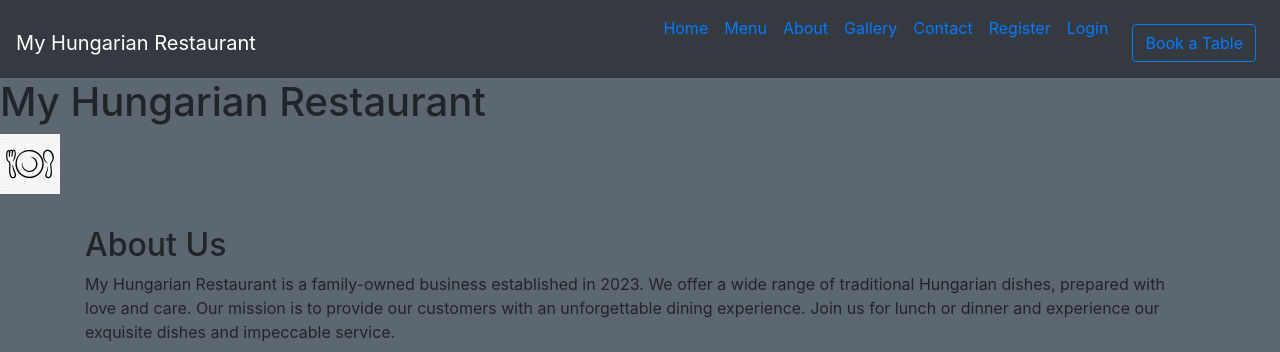
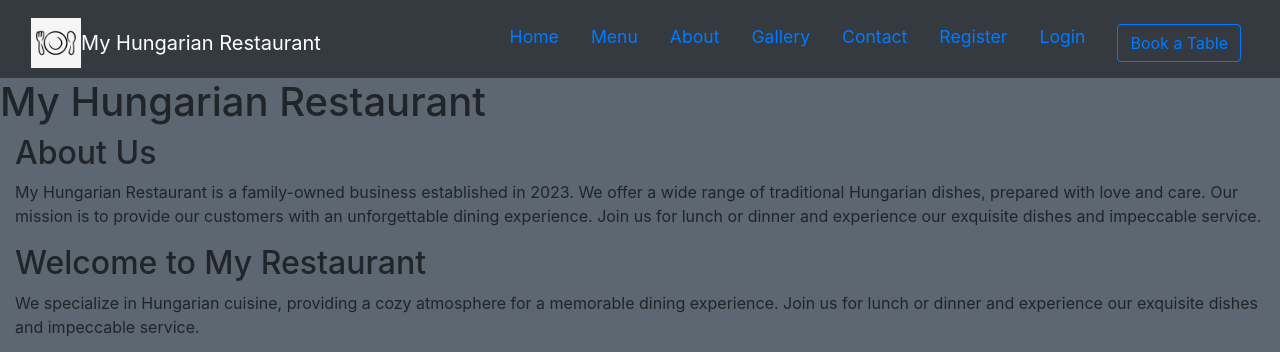
Before and after one commit to stevebiczyk/table-booking-system, a Django app: page /about/ in a window 1280 px wide. Shown: the top 352 px of the page. Run offline with Django 4.2, Linux system fonts and the light colour scheme; some libraries are stand-ins or nearby versions.

Commit message:
CSS and Bootstrap styling to Navbar

```diff
--- a/static/css/style.css
+++ b/static/css/style.css
@@ -5,9 +5,9 @@
 }
 
 /* Set the font size and color for the navigation links */
-.nav-link {
+.navbar .navbar-nav .nav-item .nav-link {
     font-size: 1.1rem;
-    color: #ffffff;
+    color: #007bff;
 }
 
 /* Change the color of navigation links on hover */
--- a/templates/base.html
+++ b/templates/base.html
@@ -20,6 +20,56 @@
         <!-- Navigation -->
         <nav class="navbar navbar-main sticky-top navbar-expand-lg navbar-transparent navbar-dark bg-dark pt-3"
             id="navbar-main">
+            <div class="container-fluid">
+                <img src="{% static 'img/logo.png' %}" alt="Restaurant Logo" class="logo" height="50">
+                <a class="navbar-brand" href="{% url 'index' %}">My Hungarian Restaurant</a>
+                <button class="navbar-toggler" type="button" data-toggle="collapse" data-target="#navbarNav"
+                    aria-controls="navbarNav" aria-expanded="false" aria-label="Toggle navigation">
+                    <span class="navbar-toggler-icon"></span>
+                </button>
+                <div class="collapse navbar-collapse" id="navbarNav">
+                    <ul class="navbar-nav ml-auto">
+                        <li class="nav-item">
+                            <a class="nav-link" href="/">Home</a>
+                        </li>
+                        <li class="nav-item">
+                            <a class="nav-link" href="/menu">Menu</a>
+                        </li>
+                        <li class="nav-item">
+                            <a class="nav-link" href="/about">About</a>
+                        </li>
+                        <li class="nav-item">
+                            <a class="nav-link" href="/gallery">Gallery</a>
+                        </li>
+                        <li class="nav-item">
+                            <a class="nav-link" href="/contact">Contact</a>
+                        </li>
+                        {% if user.is_authenticated %}
+                        <li class="nav-item">
+                            <a class="nav-link" href="{% url 'account_logout' %}">Logout</a>
+                        </li>
+                        {% else %}
+                        <li class="nav-item">
+                            <a class="nav-link" href="{% url 'account_signup' %}">Register</a>
+                        </li>
+                        <li class="nav-item">
+                            <a class="nav-link" href="{% url 'account_login' %}">Login</a>
+                        </li>
+                        {% endif %}
+                        <li class="nav-item">
+                            <a class="nav-link" href="{% url 'create_booking' %}">
+                                <button class="btn btn-outline-primary my-2 my-sm-0 book-table-btn" type="button">Book a
+                                    Table</button>
+                            </a>
+                        </li>
+                    </ul>
+                </div>
+            </div>
+        </nav>
+
+        <!-- <nav class="navbar navbar-main sticky-top navbar-expand-lg navbar-transparent navbar-dark bg-dark pt-3"
+            id="navbar-main">
+            <div class="container-fluid">
                 <a class="navbar-brand" href="{% url 'index' %}">My Hungarian Restaurant</a>
                 <button class="navbar-toggler" type="button" data-toggle="collapse" data-target="#navbarNav"
                     aria-controls="navbarNav" aria-expanded="false" aria-label="Toggle navigation">
@@ -46,15 +96,15 @@
                         </li>
                     </ul>
                 </div>
-        </nav>
+            </div>
+        </nav> -->
         <h1>My Hungarian Restaurant</h1>
-        <img src="{% static 'img/logo.png' %}" alt="Restaurant Logo" class="logo">
     </header>
 
     <main>
-        <div class="container">
+        <div class="container-fluid">
             <div class="row">
-                <div class="col-12 col-md-12 col-lg-12">
+                <div class="col-md-12">
                     {% block content %}
                     {% endblock %}
                 </div>
```
Also changed, not shown: static/img/birthday-party.jpg. Lines whose indentation alone changed are shown as unchanged.
